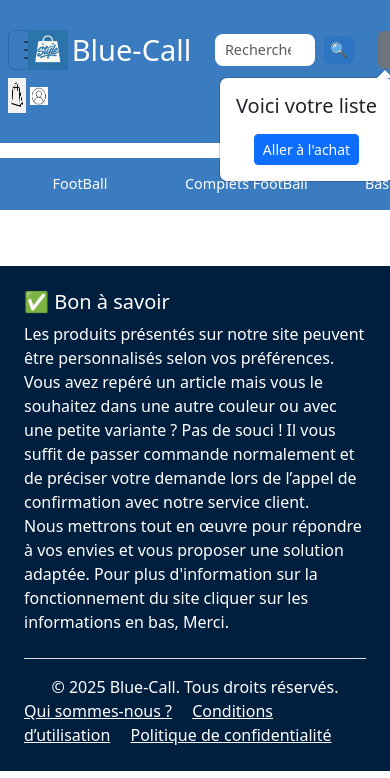
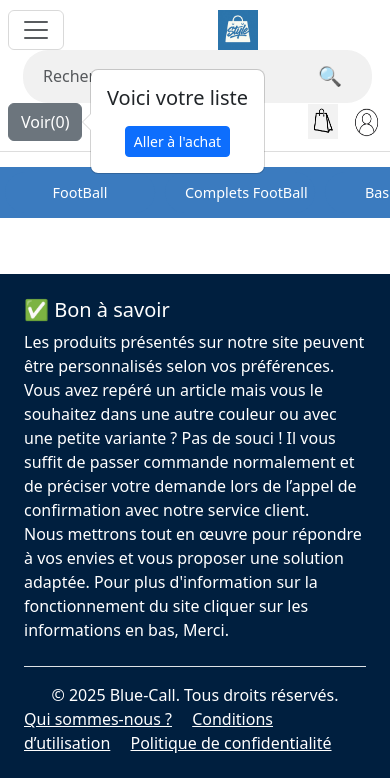
Before and after one commit to Koudousamuel/bluecall-site, a Django app: page /Maillots/ in a window 390 px wide; the page is wider, and only the part inside the window is pictured. Shown: the top 778 px of that part. Run offline with Django 5.2, Linux system fonts and the light colour scheme; data comes from the database, SQL or seed files in the repository.

Commit message:
Mise à jour du CSS pour l'affichage mobile

```diff
--- a/green/static/Green/css/stylesutilisateur.css
+++ b/green/static/Green/css/stylesutilisateur.css
@@ -157,117 +157,79 @@
     .navbar {
         display: flex;
         align-items: center;
-        background-color: #3B7BBF;
-        padding: 30px;              /* réduit l’espace pour mieux tenir à l’écran */
-        gap: 8px;                  /* espace entre les éléments */
-        width: 119%;                /* prend toute la largeur de l'écran */
-        overflow-x: auto;           /* scroll horizontal si nécessaire */
-        white-space: nowrap;        /* empêche le retour à la ligne */
+        justify-content: space-between;
+        background-color: white;
+        padding: 10px 15px;
+        width: 100%;
+        border-bottom: 1px solid #ddd;
     }
+
+    .menu-toggle {
+        font-size: 22px;
+        color: #000;
+        background: none;
+        border: none;
+        cursor: pointer;
+    }
+
     .tittle {
         display: flex;
         align-items: center;
-        gap: 10px; /* espace entre le logo et le texte */
-        padding: 2px 5px;
+        gap: 6px;
     }
 
-    /* Logo */
     .tittle img {
-        width: 7px;
-        height: 7px;
-        margin-left: 40px; /* petite marge depuis le bord gauche */
+        width: 80px; /* Taille du logo Jumia */
+        height: auto;
+        margin: 0;
     }
 
-    /* Titre du site */
-    .tittle h1 {
-        display: none;
-        font-size: 1rem; /* taille raisonnable sur téléphone */
-        color: white;
-        font-weight: bold;
-        font-family: 'Arial', sans-serif;
-        margin-left: 3; /* plus de marge négative */
-    }
-    .menu-toggle {
-        font-size: 0.7rem; /* ≈ 19px au lieu de 25px */
-        color: white;
-        cursor: pointer;
-        padding: 4px;
-        background: none;
-        border: none;
-    }
-
-    .menu-toggle:hover {
-        color:#ddd;
-    }
-
-
-
-    /* Conteneur principal de la barre de recherche */
     .searchbar {
         display: flex;
         justify-content: center;
-        padding: 3px 5px;
-        margin-left: 0;
-        flex-wrap: nowrap; /* ✅ Garde les éléments sur une seule ligne */
-        white-space: nowrap; /* (optionnel mais renforce l'effet) */
+        align-items: center;
+        flex-grow: 1;
+        padding: 0 10px;
     }
 
-    /* Formulaire de recherche */
     .search-form {
         display: flex;
         align-items: center;
-        gap: 1px;
-        width: auto;           /* ✅ Ne pas forcer 50% si tu veux éviter le retour à la ligne */
-        max-width: none;       /* ✅ Laisse le contenu décider */
-        white-space: nowrap;   /* ✅ Garde les enfants sur une ligne */
+        background-color: #f1f1f1;
+        border-radius: 25px;
+        padding: 5px 10px;
+        width: 100%;
+        max-width: 500px;
     }
 
-    /* Champ de recherche */
-    .search-input {
-        width: 100px;            /* Fixe une largeur plus petite */
-        padding: 5px 10px;
+    .search-form input.search-input {
         border: none;
-        border-radius: 8px;
-        font-size: 0.9rem;
+        background: transparent;
+        padding: 6px 10px;
+        width: 100%;
+        font-size: 1rem;
+        outline: none;
     }
 
-    /* Bouton de recherche */
-    .search-btn {
-        padding: 3px 6px;
-        font-size: 0.9rem;
-        background-color: #2d75c2;
-        color: white;
+    .search-form button.search-btn {
+        background: none;
         border: none;
-        border-radius: 6px;
+        font-size: 1.2rem;
+        color: #555;
         cursor: pointer;
     }
 
-    .search-btn:hover {
-        background-color: #1968be;
-    }
-
-
-    /* Icônes utilisateur */
     .user-icon {
         display: flex;
         align-items: center;
-        gap: 8px;
-        margin-top: 5px;
-        justify-content: center;
+        gap: 12px;
     }
 
     .user-icon img {
-        width: 18px;
-        height: 18px;
-        margin-left: 0;
+        width: 22px;
+        height: 22px;
     }
-
-    .user-iconne img {
-        width: 18px;
-        height: 18px;
-        margin-left:0;
-    }
-
+}
 
     /* Menu catégories */
     .categories {
```
